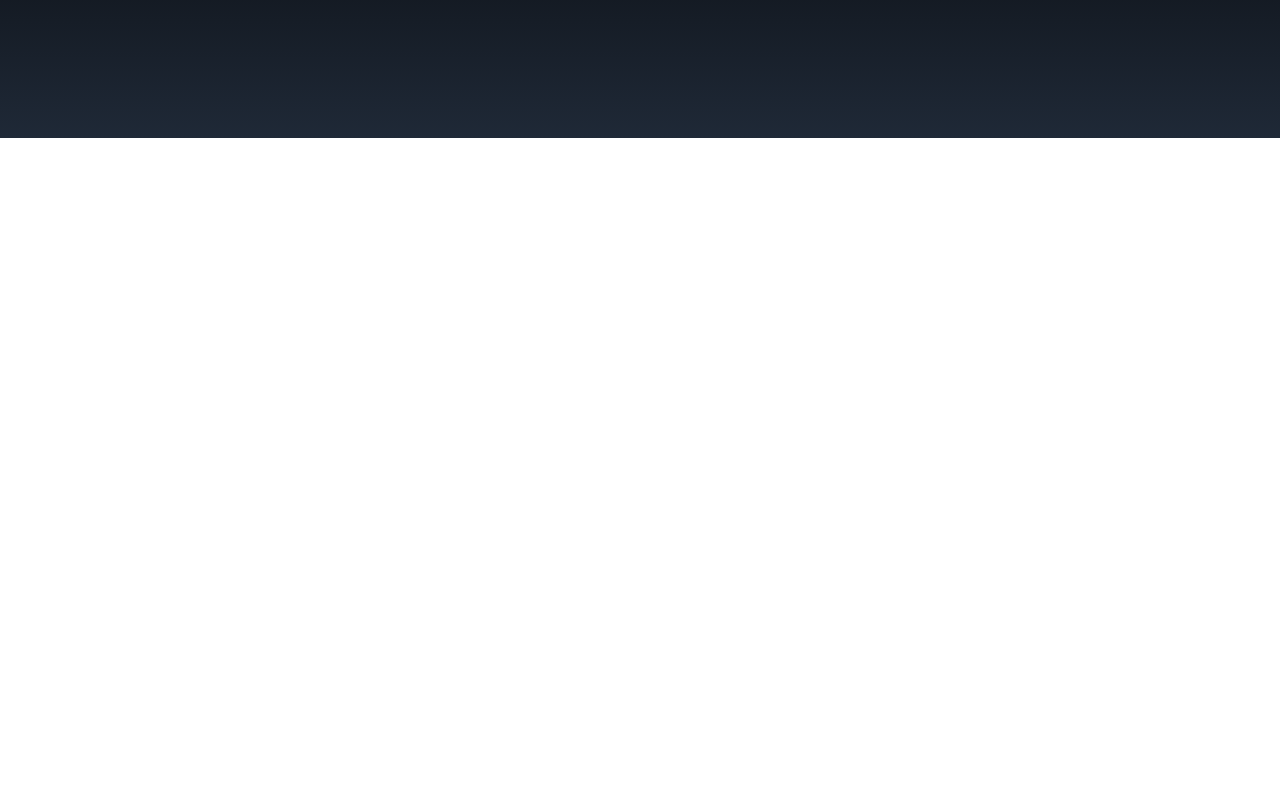
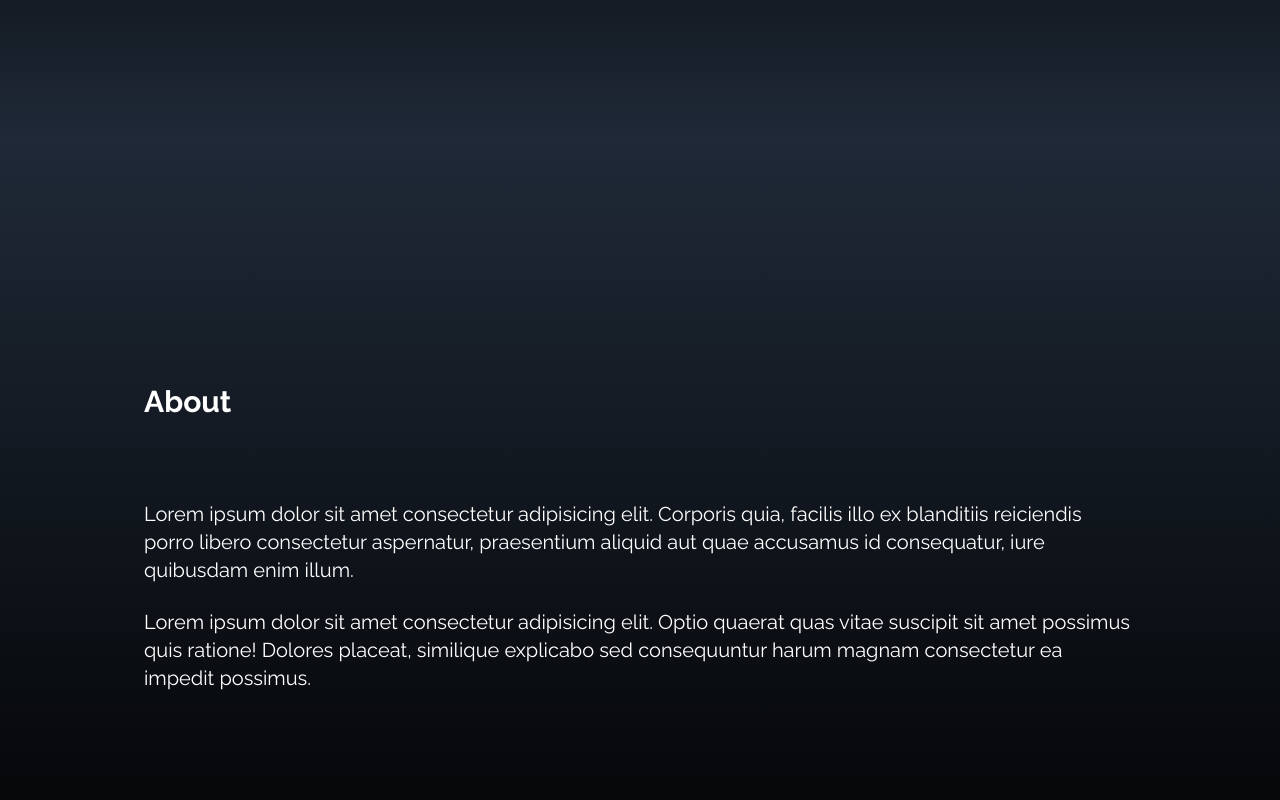
Before and after one commit to pyvan23/Portfolio-js, a React (Create React App) app: page / in a window 1280 px wide. Shown: the part 662-1462 px from the top of the page. Before the commit the page ends 800 px from the top, so only its background shows below. Built offline with nearby package versions, Linux system fonts and the light colour scheme.

Commit message:
about section

```diff
--- a/src/App.js
+++ b/src/App.js
@@ -1,3 +1,4 @@
+import { About } from "./components/About";
 import { Home } from "./components/Home";
 import { LinkSocial } from "./components/LinkSocial";
 import { NavBar } from "./components/NavBar";
@@ -7,7 +8,7 @@ function App() {
     <div>
       <NavBar />
       <Home />
-
+      <About />
       <LinkSocial />
     </div>
   );
--- /dev/null
+++ b/src/components/About.jsx
@@ -0,0 +1,26 @@
+import React from "react";
+
+export const About = () => {
+  return (
+    <div name="about" className="w-full h-screen bg-gradient-to-b from-gray-800 to-black text-white ">
+      <div className="max-w-screen-lg p-4 mx-auto flex flex-col justify-center w-full h-full">
+        <div>
+          <p className="text-3xl font-bold ">About</p>
+        </div>
+        <p className="text-xl mt-20">
+          Lorem ipsum dolor sit amet consectetur adipisicing elit. Corporis
+          quia, facilis illo ex blanditiis reiciendis porro libero consectetur
+          aspernatur, praesentium aliquid aut quae accusamus id consequatur,
+          iure quibusdam enim illum.
+        </p>
+        <br />
+        <p className="text-xl">
+          Lorem ipsum dolor sit amet consectetur adipisicing elit. Optio quaerat
+          quas vitae suscipit sit amet possimus quis ratione! Dolores placeat,
+          similique explicabo sed consequuntur harum magnam consectetur ea
+          impedit possimus.
+        </p>
+      </div>
+    </div>
+  );
+};
```
